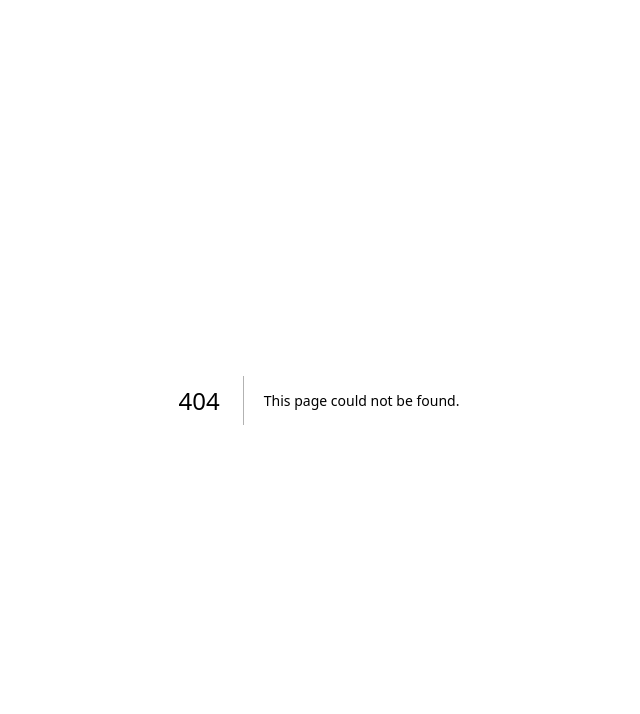
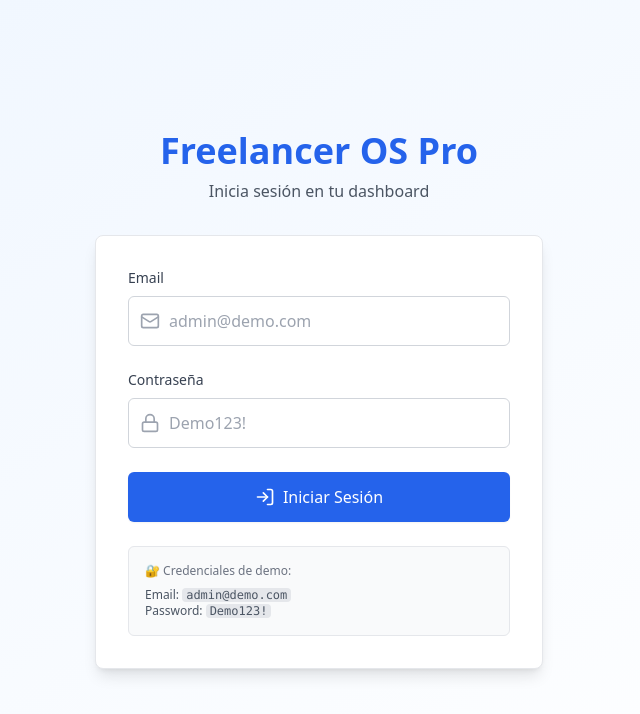
Before and after one commit to tenderoalbertalberto-rgb/freelancer-os-pro, a Next.js app: page /login in a window 1280 px wide. Before the commit this address had no page. Shown: the top 714 px of the page, without its empty margins (321-961 px from the left). Built offline with nearby package versions, Linux system fonts and the light colour scheme.

Commit message:
feat: fase 3 - página de Login

```diff
--- /dev/null
+++ b/src/app/login/page.tsx
@@ -0,0 +1,139 @@
+// ========================================================================
+// Freelancer OS Pro - Página de Login
+// Repo: github.com/tenderoalbertalberto-rgb/freelancer-os-pro
+// ========================================================================
+
+"use client";
+
+import { signIn } from "next-auth/react";
+import { useRouter } from "next/navigation";
+import { useState } from "react";
+import { Mail, Lock, LogIn } from "lucide-react";
+
+export default function LoginPage() {
+  const router = useRouter();
+  const [email, setEmail] = useState("");
+  const [password, setPassword] = useState("");
+  const [error, setError] = useState("");
+  const [loading, setLoading] = useState(false);
+
+  const handleSubmit = async (e: React.FormEvent) => {
+    e.preventDefault();
+    setError("");
+    setLoading(true);
+
+    try {
+      const result = await signIn("credentials", {
+        email,
+        password,
+        redirect: false,
+      });
+
+      if (result?.error) {
+        setError(result.error);
+      } else {
+        router.push("/dashboard");
+        router.refresh();
+      }
+    } catch (err) {
+      setError("Error al iniciar sesión");
+    } finally {
+      setLoading(false);
+    }
+  };
+
+  return (
+    <div className="min-h-screen flex items-center justify-center bg-gradient-to-br from-primary-50 to-primary-100 py-12 px-4 sm:px-6 lg:px-8">
+      <div className="max-w-md w-full space-y-8">
+        {/* Logo y título */}
+        <div className="text-center">
+          <h1 className="text-4xl font-bold text-primary-600 mb-2">
+            Freelancer OS Pro
+          </h1>
+          <p className="text-gray-600">
+            Inicia sesión en tu dashboard
+          </p>
+        </div>
+
+        {/* Formulario */}
+        <div className="bg-white rounded-lg shadow-lg p-8 border border-gray-200">
+          <form className="space-y-6" onSubmit={handleSubmit}>
+            {/* Email */}
+            <div>
+              <label
+                htmlFor="email"
+                className="block text-sm font-medium text-gray-700 mb-2"
+              >
+                Email
+              </label>
+              <div className="relative">
+                <Mail className="absolute left-3 top-1/2 transform -translate-y-1/2 h-5 w-5 text-gray-400" />
+                <input
+                  id="email"
+                  type="email"
+                  required
+                  value={email}
+                  onChange={(e) => setEmail(e.target.value)}
+                  className="pl-10 w-full px-4 py-3 border border-gray-300 rounded-md focus:ring-2 focus:ring-primary-500 focus:border-transparent"
+                  placeholder="admin@demo.com"
+                />
+              </div>
+            </div>
+
+            {/* Password */}
+            <div>
+              <label
+                htmlFor="password"
+                className="block text-sm font-medium text-gray-700 mb-2"
+              >
+                Contraseña
+              </label>
+              <div className="relative">
+                <Lock className="absolute left-3 top-1/2 transform -translate-y-1/2 h-5 w-5 text-gray-400" />
+                <input
+                  id="password"
+                  type="password"
+                  required
+                  value={password}
+                  onChange={(e) => setPassword(e.target.value)}
+                  className="pl-10 w-full px-4 py-3 border border-gray-300 rounded-md focus:ring-2 focus:ring-primary-500 focus:border-transparent"
+                  placeholder="Demo123!"
+                />
+              </div>
+            </div>
+
+            {/* Error message */}
+            {error && (
+              <div className="bg-red-50 border border-red-200 text-red-700 px-4 py-3 rounded-md text-sm">
+                {error}
+              </div>
+            )}
+
+            {/* Submit button */}
+            <button
+              type="submit"
+              disabled={loading}
+              className="w-full flex items-center justify-center px-4 py-3 border border-transparent rounded-md shadow-sm text-white bg-primary-600 hover:bg-primary-700 focus:outline-none focus:ring-2 focus:ring-offset-2 focus:ring-primary-500 disabled:opacity-50 disabled:cursor-not-allowed transition-colors"
+            >
+              <LogIn className="mr-2 h-5 w-5" />
+              {loading ? "Iniciando sesión..." : "Iniciar Sesión"}
+            </button>
+          </form>
+
+          {/* Demo credentials */}
+          <div className="mt-6 p-4 bg-gray-50 rounded-md border border-gray-200">
+            <p className="text-xs font-medium text-gray-500 mb-2">
+              🔐 Credenciales de demo:
+            </p>
+            <p className="text-xs text-gray-600">
+              Email: <code className="bg-gray-200 px-1 rounded">admin@demo.com</code>
+            </p>
+            <p className="text-xs text-gray-600">
+              Password: <code className="bg-gray-200 px-1 rounded">Demo123!</code>
+            </p>
+          </div>
+        </div>
+      </div>
+    </div>
+  );
+}
```
